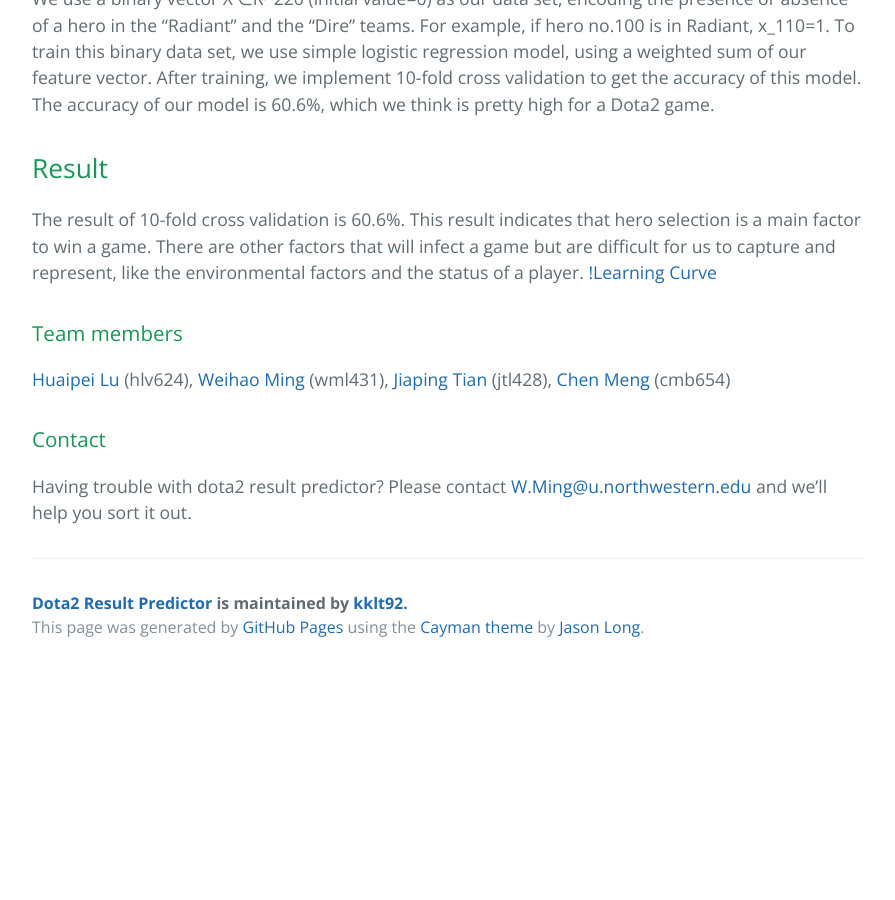
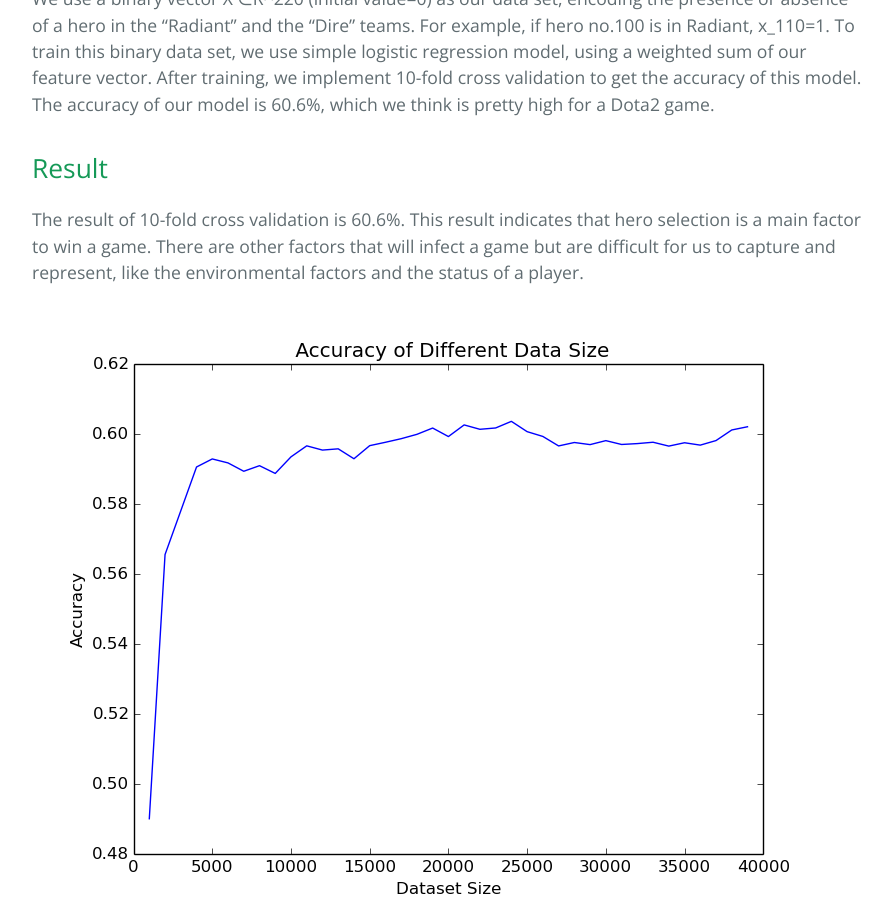
Before and after one commit to kklt92/dota2-result-predictor, a Jekyll site: the page index.html, which Jekyll copies as it is, in a window 1280 px wide and 900 px high, scrolled down 983 px. Shown: the whole window, without its empty margins (192-1087 px from the left). Built offline with Jekyll 4.4.1, drawn with Linux system fonts in a browser that asks for light colours; before the commit the page ends 1654 px from its top, so only the background shows below that.

Commit message:
Create gh-pages branch via GitHub

```diff
--- a/index.html
+++ b/index.html
@@ -45,8 +45,9 @@
 <h2>
 <a id="result" class="anchor" href="#result" aria-hidden="true"><span class="octicon octicon-link"></span></a>Result</h2>
 
-<p>The result of 10-fold cross validation is 60.6%. This result indicates that hero selection is a main factor to win a game. There are other factors that will infect a game but are difficult for us to capture and represent, like the environmental factors and the status of a player.
-<a href="./images/Learning_Curve.png">!Learning Curve</a></p>
+<p>The result of 10-fold cross validation is 60.6%. This result indicates that hero selection is a main factor to win a game. There are other factors that will infect a game but are difficult for us to capture and represent, like the environmental factors and the status of a player. </p>
+
+<p><img src="./images/Learning_Curve.png" alt="Learning Curve"></p>
 
 <h3>
 <a id="team-members" class="anchor" href="#team-members" aria-hidden="true"><span class="octicon octicon-link"></span></a>Team members</h3>
```
Also changed, not shown: params.json (+1 -1 lines).
